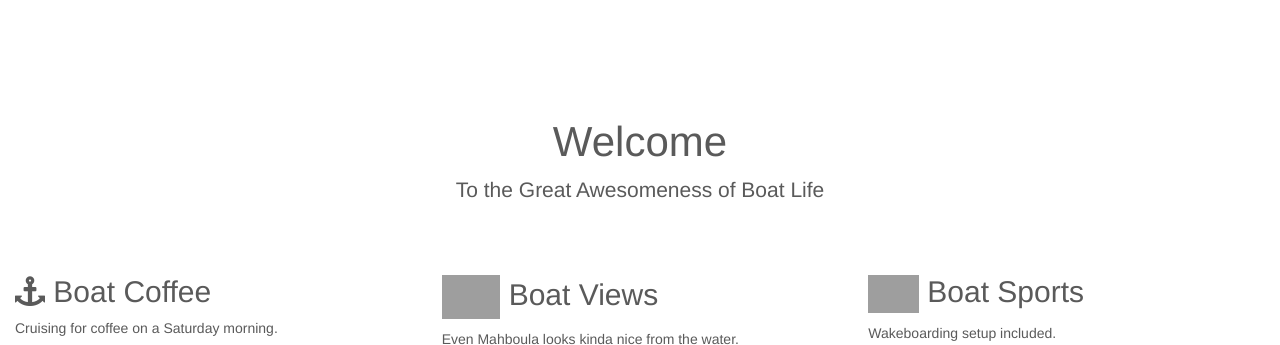
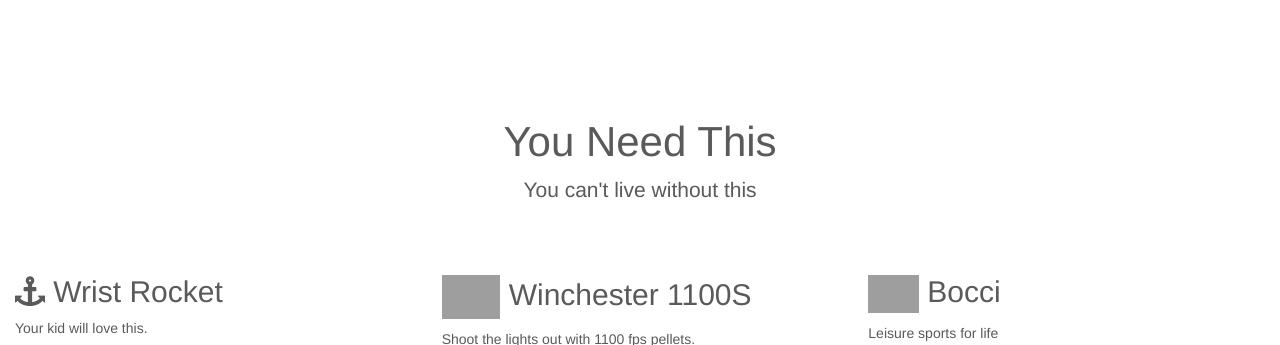
Before and after one commit to flycal6/moneykatz_django, a Django app: a page that uses templates/moneykatz/sale.html in a window 1280 px wide. Shown: the part 851-1196 px from the top of the page. Run offline with Django 3.2, Linux system fonts and the light colour scheme; parts of the project's set-up code (start-up, migrations or seed data) failed here and were passed over; some libraries are stand-ins or nearby versions; grey boxes are pictures that could not be loaded.

Commit message:
item description and images added

```diff
--- a/templates/moneykatz/sale.html
+++ b/templates/moneykatz/sale.html
@@ -13,7 +13,7 @@
             height:100%;
         }
         .landing {
-            background: center url({% static 'images/forsale/boat_launch.JPG' %});
+            background: center url({% static 'images/forsale/shopping.jpg' %});
             background-size: cover;
             padding: 0;
             margin: 0 0 0 0;
@@ -71,45 +71,76 @@
         <div class="landing content-container">
             <div class="row">
                 <div class="col-md-6 col-md-offset-3 top-row">
-                    <h1 class="light-text">Boat</h1>
-                    <p class="lead">Privacy. <span class="text-muted"> Outdoors.</span></p>
-                    <p class="lead smaller text-muted">You can have years of personal floating freedom.</p>
+                    <p class="lead"><h1>Nothing haunts us like the things we didn't buy</h1>
+                        <span class="text-muted pull-right"> - Alan Greenspan</span></p>
                 </div>
             </div>
         </div>
 
         <div class="content-container">
             <div class="row top-row">
-                <h1>Welcome</h1>
-                <p class="lead">To the Great Awesomeness of Boat Life</p>
+                <h1>You Need This</h1>
+                <p class="lead">You can't live without this</p>
             </div>
 
             <div class="row marginBottom">
                 <div class="col-md-4 marginTop">
-                    <h2><i class="fa fa-anchor"></i> Boat Coffee</h2>
-                    <p>Cruising for coffee on a Saturday morning.
+                    <h2><i class="fa fa-anchor"></i> Wrist Rocket</h2>
+                    <p>Your kid will love this.
                     </p>
                     <img class="featurette-image img-responsive center-block gallery-img"
-                         src="{% static 'images/forsale/coffeeboat.JPG' %}"
+                         src="{% static 'images/forsale/wrist-rocket.jpg' %}"
                      alt="Docking for coffee">
                 </div>
 
                 <div class="col-md-4 marginTop">
-                    <h2> <img src="{% static 'images/forsale/transport.svg' %}" height="44px" /> Boat Views</h2>
-                    <p>Even Mahboula looks kinda nice from the water.
+                    <h2> <img src="{% static 'images/forsale/transport.svg' %}" height="44px" /> Winchester 1100S</h2>
+                    <p>Shoot the lights out with 1100 fps pellets.
                     </p>
 
                     <img class="featurette-image img-responsive center-block gallery-img"
-                         src="{% static 'images/forsale/water.jpg' %}"
+                         src="{% static 'images/forsale/rifle.jpg' %}"
                      alt="Docking for coffee">
                 </div>
 
                 <div class="col-md-4 marginTop">
-                    <h2><img src="{% static 'images/forsale/silhouette.svg' %}" height="38px" /> Boat Sports</h2>
-                    <p>Wakeboarding setup included.
+                    <h2><img src="{% static 'images/forsale/silhouette.svg' %}" height="38px" /> Bocci</h2>
+                    <p>Leisure sports for life
                     </p>
                     <img class="featurette-image img-responsive center-block gallery-img"
-                         src="{% static 'images/forsale/IMG_4222.JPG' %}"
+                         src="{% static 'images/forsale/bocci.jpg' %}"
+                     alt="Docking for coffee">
+                </div>
+            </div>
+
+            <div class="row clearfix"></div>
+
+            <div class="row marginBottom">
+                <div class="col-md-4 marginTop">
+                    <h2><i class="fa fa-anchor"></i> Macbook</h2>
+                    <p>4Gb Ram, 320Gb HDD, New Battery
+                    </p>
+                    <img class="featurette-image img-responsive center-block gallery-img"
+                         src="{% static 'images/forsale/macbook.jpg' %}"
+                     alt="Docking for coffee">
+                </div>
+
+                <div class="col-md-4 marginTop">
+                    <h2> <img src="{% static 'images/forsale/transport.svg' %}" height="44px" /> Transformer</h2>
+                    <p>Get juiced
+                    </p>
+
+                    <img class="featurette-image img-responsive center-block gallery-img"
+                         src="{% static 'images/forsale/transformer.jpg' %}"
+                     alt="Docking for coffee">
+                </div>
+
+                <div class="col-md-4 marginTop">
+                    <h2><img src="{% static 'images/forsale/silhouette.svg' %}" height="38px" /> Camelbak</h2>
+                    <p>1.5 L reservoir
+                    </p>
+                    <img class="featurette-image img-responsive center-block gallery-img"
+                         src="{% static 'images/forsale/camelbak.jpg' %}"
                      alt="Docking for coffee">
                 </div>
             </div>
```
